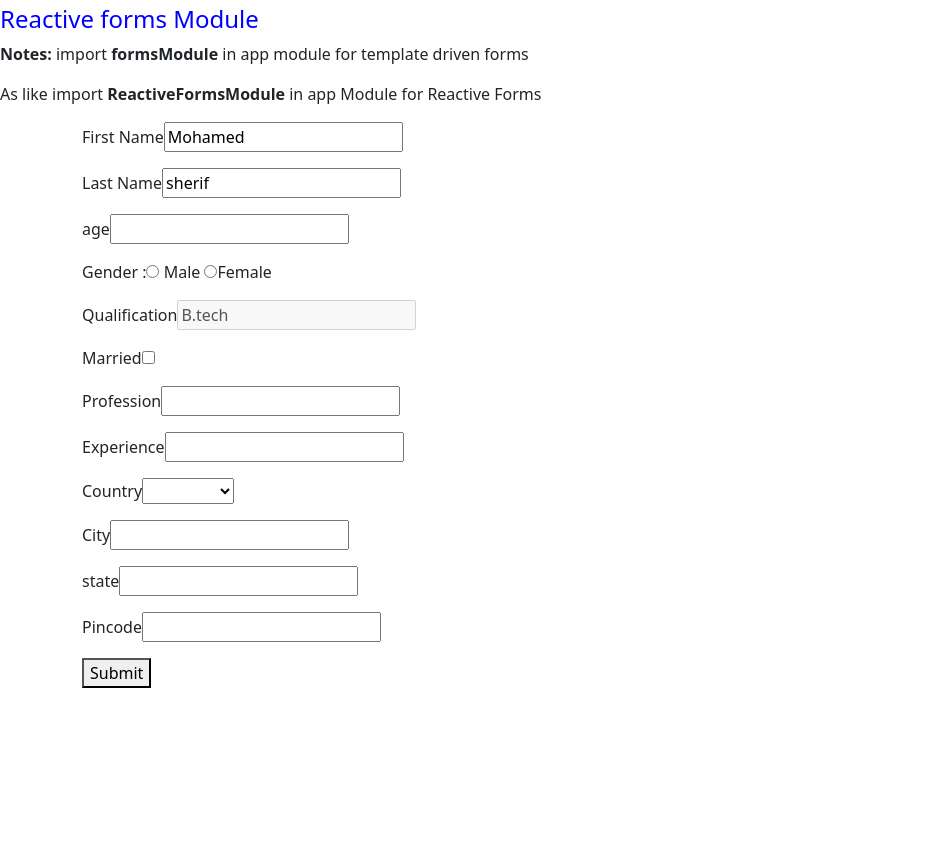
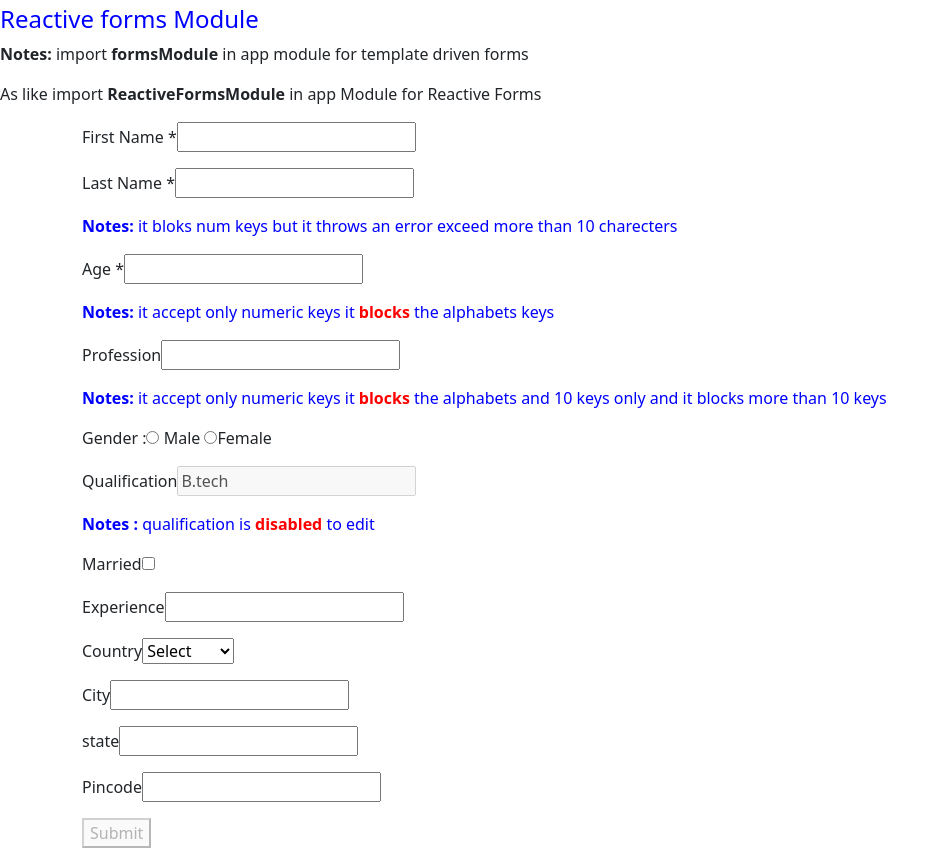
Before and after one commit to Mdksherif/angular-basics, an Angular app: page / in a window 1280 px wide. Shown: the part 1815-2679 px from the top of the page, without its empty margins (0-949 px from the left). Before the commit the page ends 2519 px from the top, so only its background shows below. Built offline with nearby package versions, Linux system fonts and the light colour scheme.

Commit message:
Reactive form with validations and fetching data

```diff
--- a/src/app/reactive-forms/reactive-forms.component.html
+++ b/src/app/reactive-forms/reactive-forms.component.html
@@ -6,35 +6,70 @@
 <div class="container">
     <form [formGroup]="contactForm" (submit)="onSubmit()">
         <p>
-            <label for="firstname">First Name</label>
-            <input type="text" id="firstname" name="firstname" formControlName="firstName">
+            <label for="firstname">First Name *</label>
+            <input type="text" id="firstname" name="firstname" formControlName="firstName" (keypress)="handleKeyPressAlp($event)">
+            <span class="text-danger" *ngIf="contactForm.controls.firstName.hasError('required')&& (contactForm.controls.firstName.dirty || contactForm.controls.firstName.touched)">
+                First Name is Invalid
+            </span>
             <!-- formControlName='firstName' is match with typescript form name  -->
+            <span class="text-danger" *ngIf="contactForm.controls.firstName.hasError('maxlength') && (contactForm.controls.firstName.touched || contactForm.controls.firstName.dirty)">
+                First Name should not exceed 15 characters
+            </span>
         </p>
         <p>
-            <label for="lastname">Last Name</label>
-            <input type="text" id="lastname" name="lastname"  formControlName="lastName">
+            <label for="lastname">Last Name *</label>
+            <input type="text" id="lastname" name="lastname" formControlName="lastName" (keypress)="handleKeyPressAlp($event)">
+            <span class="text-danger" *ngIf="contactForm.controls.lastName.hasError('required') && (contactForm.controls.lastName.touched || contactForm.controls.lastName.dirty)">
+              Last Name is required
+            </span>
+            <span class="text-danger" *ngIf="contactForm.controls.lastName.hasError('maxlength') && (contactForm.controls.lastName.touched || contactForm.controls.lastName.dirty)">
+              Last Name should not exceed 10 characters
+            </span>
+            <span class="text-danger" *ngIf="contactForm.controls.lastName.hasError('pattern') && (contactForm.controls.lastName.touched || contactForm.controls.lastName.dirty)">
+              Last Name should contain only alphabets
+            </span>
+          </p>
+          <p style="color: blue;"><b>Notes: </b>it bloks num keys but it throws an error exceed more than 10 charecters </p>
+
+
+
+          <p>
+            <label for="age">Age *</label>
+            <input type="text" id="age" name="age" formControlName="age"  (keypress)="handleKeyPressNum($event)">
+
+            <span class="text-danger" *ngIf="contactForm.controls.age.hasError('pattern') && (contactForm.controls.age.touched || contactForm.controls.age.dirty)">
+              Please enter a valid two-digit number
+            </span>
+            <span class="text-danger" *ngIf="contactForm.controls.age.hasError('required') && (contactForm.controls.age.touched || contactForm.controls.age.dirty)">
+              Age is required
+            </span>
+         </p>
+         <p style="color: blue;"><b>Notes: </b>it accept only numeric keys it <b style="color: red;">blocks</b> the alphabets keys</p>
+
+         <p>
+            <label for="profession">Profession</label>
+            <input type="text" id="profession" name="profession"  formControlName="profession" (keypress)="handleKeyPressAlp10($event)" >
         </p>
-        <p>
-            <label for="age">age</label>
-            <input type="text" id="age" name="age" formControlName="age" required>
-        </p>
+        <p style="color: blue;"><b>Notes: </b>it accept only numeric keys it <b style="color: red;">blocks</b>  the alphabets and 10 keys only and it blocks more than 10 keys </p>
+
         <p>
             <label for="gender">Gender : </label>
             <input type="radio" id="gendermale" name="gender" value="male"   formControlName="gender"/> Male
             <input type="radio" id="genderfemale" name="gender" value="female"  formControlName="gender"/>Female
+            <span class="text-danger" *ngIf="contactForm.controls.gender.hasError('required') && (contactForm.controls.gender.touched || contactForm.controls.gender.dirty)">
+                Age is required
+              </span>
           </p>
         <p>
             <label for="qualification">Qualification</label>
             <input type="text" id="qualification" name="qualification"  formControlName="qualification">
         </p>
+        <p style="color: blue;"><b>Notes : </b>qualification is <b style="color: red;">disabled</b> to edit</p>
         <p>
             <label for="isMarried">Married</label>
             <input type="checkbox" id="isMarried" name="isMarried"  formControlName="isMarried">
         </p>
-        <p>
-            <label for="profession">Profession</label>
-            <input type="text" id="profession" name="profession"  formControlName="profession">
-        </p>
+
         <p>
             <label for="experience">Experience</label>
             <input type="text" id="experience" name="experience"  formControlName="experience">
@@ -42,6 +77,7 @@
         <p>
             <label for="country"> Country</label>
             <select name="country" id="country"  formControlName="country">
+                <option value="">Select</option>
                 <option value="1">India</option>
                 <option value="2">USA</option>
                 <option value="3">UK</option>
@@ -50,12 +86,19 @@
                 <option value="6">China</option>
                 <option value="7">Denmark</option>
             </select>
+            <span class="text-danger" *ngIf="contactForm.controls.country.hasError('required') && (contactForm.controls.country.touched || contactForm.controls.country.dirty)">
+                Country is required
+            </span>
         </p>
 
         <div formGroupName="address">
             <p>
                 <label for="city">City</label>
                 <input type="text" name="city" id="city" formControlName="city">
+                <span class="text-danger" *ngIf="contactForm.get('address.city')?.hasError('required') && (contactForm.get('address.city')?.touched || contactForm.get('address.city')?.dirty)">
+                    City is required
+                </span>
+
             </p>
             <p>
                 <label for="state">state</label>
@@ -63,13 +106,32 @@
             </p>
             <p>
                 <label for="pincode">Pincode</label>
-                <input type="text" name="pincode" id="pincode" formControlName="pincode">
+                <input type="text" name="pincode" id="pincode" formControlName="pincode" (keypress)="pincodeValid($event)">
             </p>
 
         </div>
 
         <p>
-            <button type="submit">Submit</button>
+            <button type="submit" [disabled]="!contactForm.valid">Submit</button>
         </p>
     </form>
 </div>
+
+  <!-- Assuming your data is stored in a variable called 'formData' in your component -->
+
+<div *ngIf="contactFormData">
+    <h2>User Information</h2>
+
+    <p><strong>First Name:</strong> {{ contactFormData.firstName }}</p>
+    <p><strong>Last Name:</strong> {{ contactFormData.lastName }}</p>
+    <p><strong>Age:</strong> {{ contactFormData.age }}</p>
+    <p><strong>Gender:</strong> {{ contactFormData.gender }}</p>
+    <p><strong>Marital Status:</strong> {{ contactFormData.isMarried ? 'Married' : 'Single' }}</p>
+    <p><strong>Profession:</strong> {{ contactFormData.profession }}</p>
+    <p><strong>Experience:</strong> {{ contactFormData.experience }}</p>
+    <p><strong>Country:</strong> {{ getCountryName(contactFormData.country) }}</p>
+    <h3>Address:</h3>
+    <p><strong>City:</strong> {{ contactFormData.address.city }}</p>
+    <p><strong>State:</strong> {{ contactFormData.address.state }}</p>
+    <p><strong>Pincode:</strong> {{ contactFormData.address.pincode }}</p>
+  </div>
--- a/src/app/reactive-forms/reactive-forms.component.ts
+++ b/src/app/reactive-forms/reactive-forms.component.ts
@@ -1,5 +1,5 @@
 import { Component, OnInit } from '@angular/core';
-import { FormControl, FormGroup } from '@angular/forms';
+import { FormControl, FormGroup, Validators } from '@angular/forms';
 
 @Component({
   selector: 'app-reactive-forms',
@@ -8,33 +8,98 @@ import { FormControl, FormGroup } from '@angular/forms';
 })
 export class ReactiveFormsComponent implements OnInit {
 
+
+
   contactForm = new FormGroup({
-    firstName: new FormControl('Mohamed'),
-    lastName: new FormControl('sherif'),
-    age: new FormControl(),
-    gender: new FormControl(),
-    qualification: new FormControl({
-      value:'B.tech',
-      disabled:true
-    }),
+    firstName: new FormControl('',[Validators.required, Validators.maxLength(10)]),
+    lastName: new FormControl('', [Validators.required, Validators.maxLength(10), Validators.pattern(/^[a-zA-Z]+$/)]),
+    age: new FormControl('',[
+      Validators.pattern(/^\d{1,2}$/), // Allows only digits and restricts to 2 digits
+      Validators.required,
+    ]),
+    gender: new FormControl('',[Validators.required]),
+    // qualification: new FormControl({'B.tech',disabled:true}),
+    qualification: new FormControl({ value: 'B.tech', disabled: true }),
+
     isMarried: new FormControl(),
     profession: new FormControl(),
     experience: new FormControl(),
-    country: new FormControl(),
+    country: new FormControl('',[Validators.required]),
     address: new FormGroup({
-      city: new FormControl(),
+      city: new FormControl('',[Validators.required]),
       state: new FormControl(),
-      pincode: new FormControl(),
+      pincode: new FormControl('',[Validators.required]),
     }),
   })
+
+
+
+  handleKeyPressNum(event: KeyboardEvent): void {
+    const inputChar = String.fromCharCode(event.charCode);
+
+    // Allow only numeric characters
+    if (!/^\d+$/.test(inputChar)) {
+      event.preventDefault();
+    }
+  }
+
+  handleKeyPressAlp(event: KeyboardEvent): void {
+    const inputChar = String.fromCharCode(event.charCode);
+
+    // Allow only alphabet characters
+    if (!/^[a-zA-Z]+$/.test(inputChar)) {
+      event.preventDefault();
+    }
+  }
+
+  handleKeyPressAlp10(event: KeyboardEvent): void {
+    const inputChar = String.fromCharCode(event.charCode);
+
+    // Allow only alphabet characters and limit the input to 10 characters
+    if (!/^[a-zA-Z]+$/.test(inputChar) || (event.target as HTMLInputElement).value.length >= 10) {
+      event.preventDefault();
+    }
+  }
+
+  pincodeValid(event: KeyboardEvent): void {
+    const inputChar = String.fromCharCode(event.charCode);
+
+    // Allow only numeric characters
+    if (!/^\d+$/.test(inputChar) || (event.target as HTMLInputElement).value.length== 6) {
+      event.preventDefault();
+    }
+  }
+
+
+  getCountryName(countryCode: any) {
+    switch (countryCode) {
+      case '1': return 'India';
+      case '2': return 'USA';
+      case '3': return 'UK';
+      case '4': return 'UAE';
+      case '5': return 'Australia';
+      case '6': return 'China';
+      case '7': return 'Denmark';
+      default: return '';
+    }
+  }
   constructor() { }
 
   ngOnInit(): void {
   }
+
+  contactFormData:any
   onSubmit(){
-    console.log("Reactive Forms => ", this.contactForm.value)
+     this.contactFormData = this.contactForm.value;
+    console.log("reactive forms =>", this.contactFormData)
+    // console.log("Reactive Forms => ", this.contactForm.value)
+    this.contactForm.reset();
   }
 
 
 
+
+
+
+
 }
```
